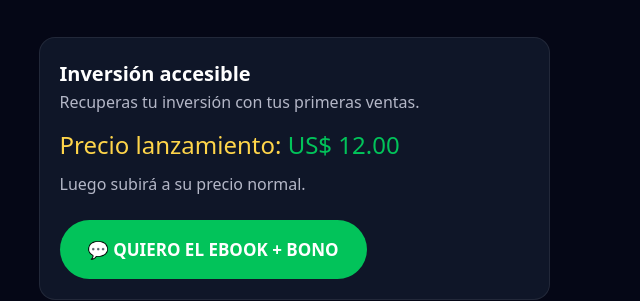
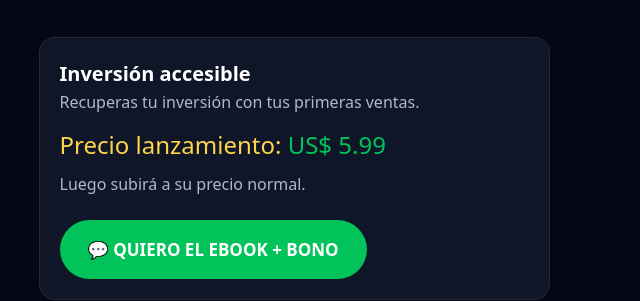
Before and after one commit to yirman2024/METODOFLOWDIGITAL, a plain HTML site: page index.html in a window 1280 px wide. Shown: the part 1760-2061 px from the top of the page, 640-1280 px from the left. Drawn offline with Linux system fonts and the light colour scheme.

Commit message:
Update index.html

```diff
--- a/index.html
+++ b/index.html
@@ -173,7 +173,7 @@
 
           <p style="font-size:24px; margin:8px 0;">
             <span class="highlight">Precio lanzamiento:</span>
-            <span class="highlight-green">US$ 12.00</span>
+            <span class="highlight-green">US$ 5.99</span>
           </p>
 
           <p class="section-sub">Luego subirá a su precio normal.</p>
```
